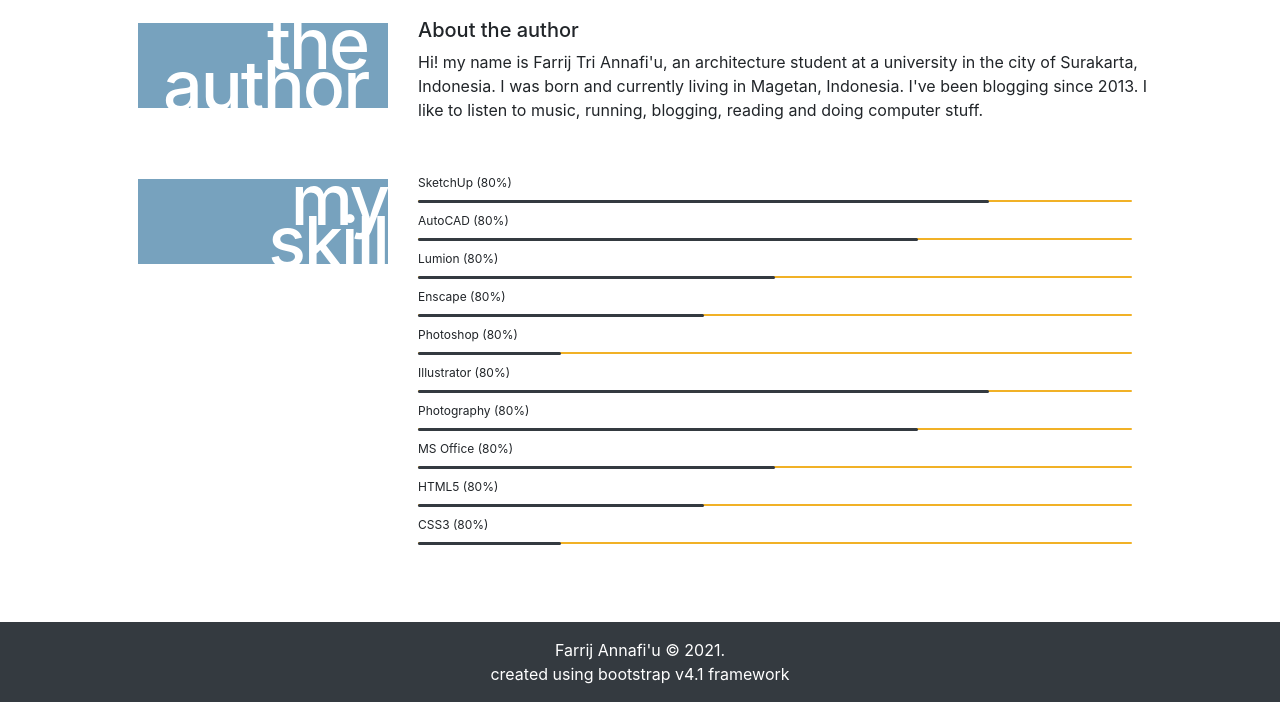
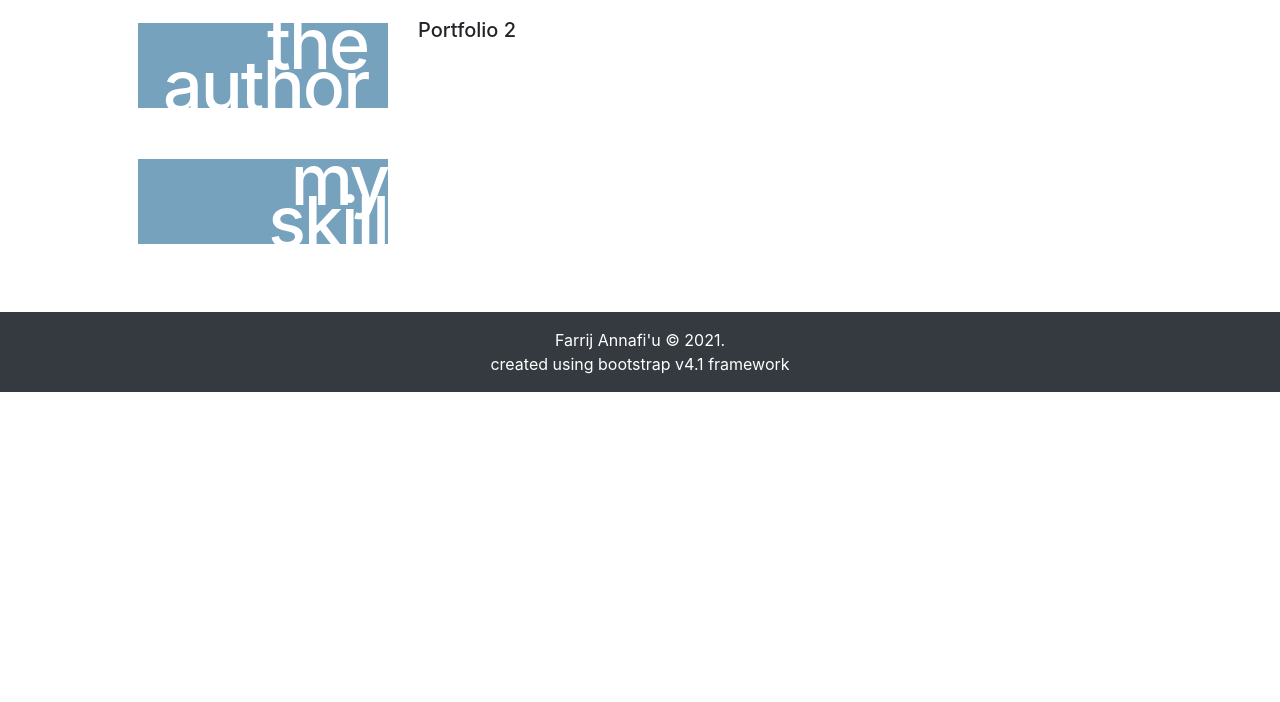
Before and after one commit to annafiu/annafiu.github.io, a plain HTML site: page portfolio.html in a window 1280 px wide. Shown: the part 716-1418 px from the top of the page. After the commit the page ends 1108 px from the top, so only its background shows below. Drawn offline with nearby package versions, Linux system fonts and the light colour scheme.

Commit message:
chaangelog

```diff
--- a/my-css.css
+++ b/my-css.css
@@ -73,6 +73,7 @@
     color: white !important;
     margin-top: 20px;
 }
+
 .jumbotron::after {
     position: absolute;
     z-index: -1;
@@ -90,7 +91,8 @@
     margin-bottom: 10px;
     border-radius: 10px;
     height:2px;
-   }
+}
+
    .cardd{
     width: 100%;
     margin-top: -10px;
--- a/portfolio.html
+++ b/portfolio.html
@@ -55,8 +55,8 @@
         <h4>the <br>website</h4>
       </div>
       <div class="media-body">
-        <h5 class="mt-0">About the website</h5>
-        <p>I created this website just for fun to fill my spare time. Therefore, understand that this website is rarely updated. Thank you for visiting.</p>
+        <h5 class="mt-0">Portfolio 1</h5>
+        <p></p>
       </div>
     </div>
     <div class="media mt-4">
@@ -64,8 +64,8 @@
         <h4>the <br>author</h4>
       </div>
       <div class="media-body">
-        <h5 class="mt-0">About the author</h5>
-        <p>Hi! my name is Farrij Tri Annafi'u, an architecture student at a university in the city of Surakarta, Indonesia. I was born and currently living in Magetan, Indonesia. I've been blogging since 2013. I like to listen to music, running, blogging, reading and doing computer stuff.</p>
+        <h5 class="mt-0">Portfolio 2</h5>
+        <p></p>
       </div>
     </div>
     <div class="media mt-3">
@@ -73,50 +73,6 @@
         <h4>my skill</h4>
       </div>
       <div class="media-body">
-        <div class="cardd">
-          <div class="skill-bar">
-           <label>SketchUp (80%)</label>
-           <div class="containerr">
-            <div class="skill html"></div>
-           </div>
-           <label>AutoCAD (80%)</label>
-           <div class="containerr">
-            <div class="skill css"></div>
-           </div>
-           <label>Lumion (80%)</label>
-           <div class="containerr">
-            <div class="skill js"></div>
-           </div>
-           <label>Enscape (80%)</label>
-           <div class="containerr">
-            <div class="skill php"></div>
-           </div>
-           <label>Photoshop (80%)</label>
-           <div class="containerr">
-            <div class="skill mysql"></div>
-           </div>
-           <label>Illustrator (80%)</label>
-           <div class="containerr">
-            <div class="skill html"></div>
-           </div>
-           <label>Photography (80%)</label>
-           <div class="containerr">
-            <div class="skill css"></div>
-           </div>
-           <label>MS Office (80%)</label>
-           <div class="containerr">
-            <div class="skill js"></div>
-           </div>
-           <label>HTML5 (80%)</label>
-           <div class="containerr">
-            <div class="skill php"></div>
-           </div>
-           <label>CSS3 (80%)</label>
-           <div class="containerr">
-            <div class="skill mysql"></div>
-           </div>
-          </div>
-         </div>
       </div>
     </div>
   </div>
```
